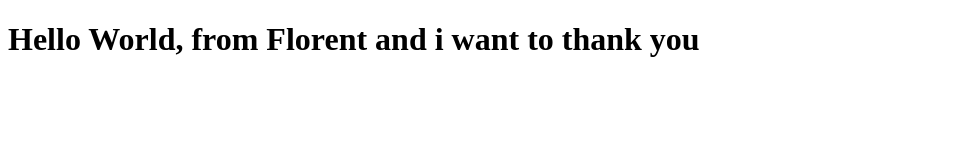
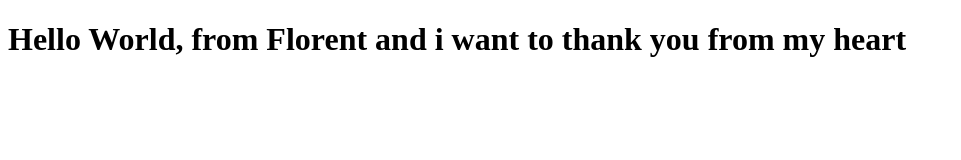
Before and after one commit to Flloki97/testgit, a plain HTML site: page index.html in a window 1280 px wide. Shown: the whole page, without its empty margins (0-961 px from the left). Drawn offline with Linux system fonts and the light colour scheme.

Commit message:
Update index.html

```diff
--- a/index.html
+++ b/index.html
@@ -8,7 +8,7 @@
     <title>Document</title>
 </head>
 <body>
-    <h1>Hello World, from Florent and i want to thank you</h1>
+    <h1>Hello World, from Florent and i want to thank you from my heart</h1>
 
     <script src="js/script.js"></script>
 </body>
```
